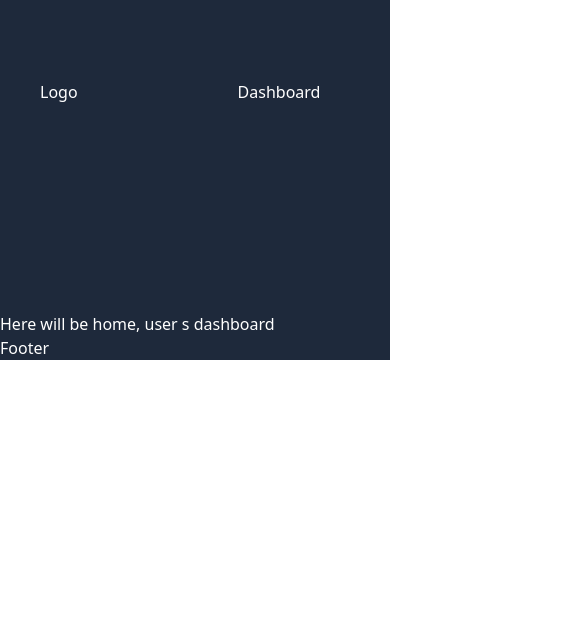
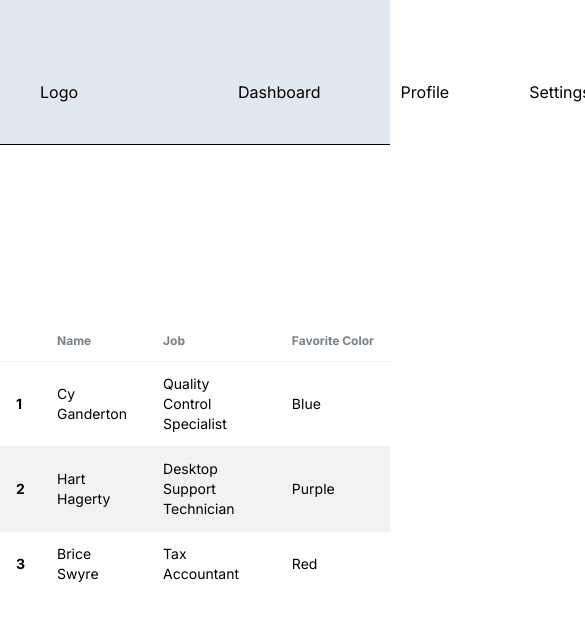
Before and after one commit to baradev/good-first-issue, a Next.js app: page / in a window 390 px wide. Shown: the top 620 px of the page, 585 px wide, since content can reach past the window. Built offline with nearby package versions, Linux system fonts and the light colour scheme.

Commit message:
set up responsivity for landing page

```diff
--- a/src/app/(newUser)/landingPage/page.tsx
+++ b/src/app/(newUser)/landingPage/page.tsx
@@ -2,16 +2,16 @@ import React from 'react'
 
 export default function Page() {
   return (
-    <div className="ml-32 mt-48">
-      <h1 className="text-8xl font-medium text-white mb-6 justify-start">
+    <div className="mx-auto px-4 sm:px-6 lg:px-8 mt-8 sm:mt-16 lg:mt-24 max-w-7xl">
+      <h1 className="text-4xl sm:text-6xl lg:text-8xl font-medium text-white mb-4 sm:mb-6 lg:mb-8">
         Good First Issue
       </h1>
-      <h3 className="text-2xl text-slate-400 text-mb-8 font-light justify-start">
+      <h3 className="text-lg sm:text-xl lg:text-2xl text-slate-400 mb-6 sm:mb-8 font-light">
         Grow yourself by giving back
       </h3>
-      <div className="flex justify-start mt-20">
+      <div className="flex flex-col sm:flex-row justify-start">
         <button
-          className="hover:text-slate-500 text-white font-medium py-2 px-4 rounded-md mr-4 focus:outline-none focus:shadow-outline"
+          className="hover:text-slate-500 text-white font-medium py-2 px-4 rounded-md mb-2 sm:mb-0 mr-0 sm:mr-4 focus:outline-none focus:shadow-outline"
           type="submit"
         >
           Sign In
--- a/src/app/(user)/layout.tsx
+++ b/src/app/(user)/layout.tsx
@@ -1,6 +1,9 @@
 import Footer from '@/components/footer/Footer'
 import NavBar from '@/components/navbar/NavBar'
 import '@/app/globals.css'
+import { Inter } from 'next/font/google'
+
+const inter = Inter({ subsets: ['latin'] })
 
 export const metadata = {
   title: 'Next.js',
@@ -14,9 +17,13 @@ export default function RootLayout({
 }) {
   return (
     <html lang="en">
-      <body>
-        <NavBar />
-        {children}
+      <body
+        className={`flex flex-col min-h-screen bg-white ${inter.className}`}
+      >
+        <div className="flex-1">
+          <NavBar />
+          {children}
+        </div>
         <Footer />
       </body>
     </html>
--- a/src/app/(user)/page.tsx
+++ b/src/app/(user)/page.tsx
@@ -1,9 +1,44 @@
 import React from 'react'
 
-export default function home() {
+export default function Home() {
   return (
-    <div className="text-white">
-      <p>Here will be home, user s dashboard</p>
+    <div className="text-black">
+      <div className="overflow-x-auto">
+        <table className="table table-zebra">
+          {/* head */}
+          <thead>
+            <tr>
+              <th></th>
+              <th>Name</th>
+              <th>Job</th>
+              <th>Favorite Color</th>
+            </tr>
+          </thead>
+          <tbody>
+            {/* row 1 */}
+            <tr>
+              <th>1</th>
+              <td>Cy Ganderton</td>
+              <td>Quality Control Specialist</td>
+              <td>Blue</td>
+            </tr>
+            {/* row 2 */}
+            <tr>
+              <th>2</th>
+              <td>Hart Hagerty</td>
+              <td>Desktop Support Technician</td>
+              <td>Purple</td>
+            </tr>
+            {/* row 3 */}
+            <tr>
+              <th>3</th>
+              <td>Brice Swyre</td>
+              <td>Tax Accountant</td>
+              <td>Red</td>
+            </tr>
+          </tbody>
+        </table>
+      </div>
     </div>
   )
 }
--- /dev/null
+++ b/src/app/(user)/userSettings/page.tsx
@@ -0,0 +1,5 @@
+import React from 'react'
+
+export default function settingsPage() {
+  return <div className="text-white">settings Page</div>
+}
--- a/src/app/globals.css
+++ b/src/app/globals.css
@@ -5,19 +5,3 @@
 body {
   background-color: #1e293b;
 }
-
-img {
-  height: 40px;
-  width: 40px;
-}
-
-.container {
-  width: 1536px;
-  margin: auto;
-  padding-left: 50px;
-  padding-right: 50px;
-  min-height: 100vh;
-  display: flex;
-  flex-direction: column;
-  justify-content: space-between;
-}
--- a/src/components/navbar/NavBar.tsx
+++ b/src/components/navbar/NavBar.tsx
@@ -4,11 +4,14 @@ import Link from 'next/link'
 
 export default function NavBar() {
   return (
-    <div className="text-white mb-52 ml-10 pt-20 flex items-center">
-      <Link href="/">Logo</Link>
-      <div className="ml-20">
-        <Links />
+    <div className="bg-slate-200">
+      <div className="text-black mb-10 ml-10 pt-20 flex items-center">
+        <Link href="/">Logo</Link>
+        <div className="ml-20">
+          <Links />
+        </div>
       </div>
+      <hr className="border-black my-4 w-full mb-44" />
     </div>
   )
 }
--- a/src/components/navbar/links/Links.tsx
+++ b/src/components/navbar/links/Links.tsx
@@ -5,6 +5,7 @@ export default function Links() {
   const links = [
     { title: 'Dashboard', path: '/' },
     { title: 'Profile', path: '/userProfile' },
+    { title: 'Settings', path: '/userSettings' },
   ]
 
   return (
```
